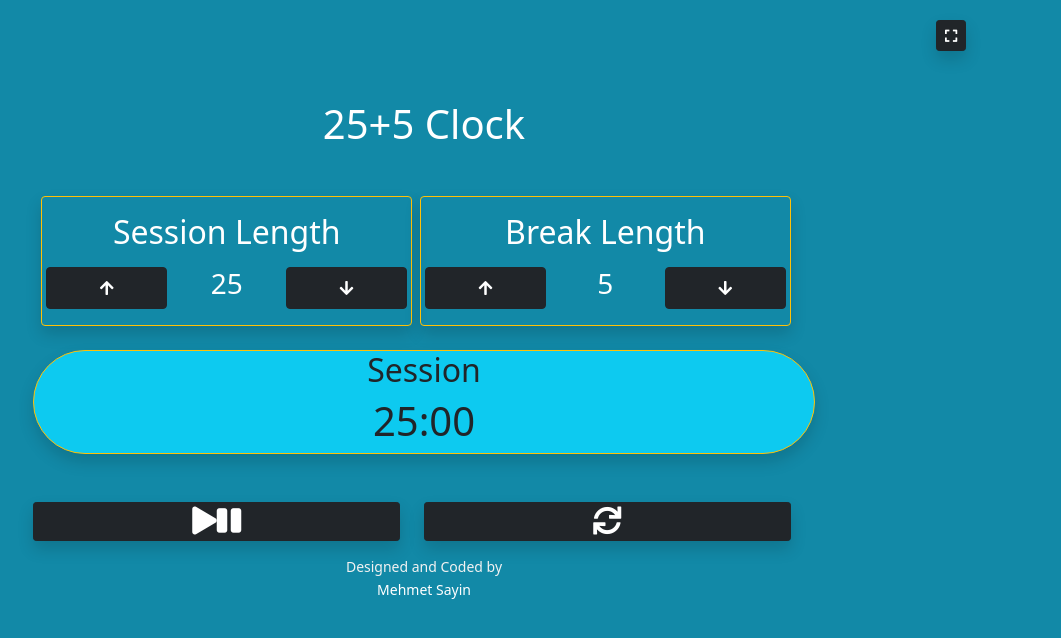
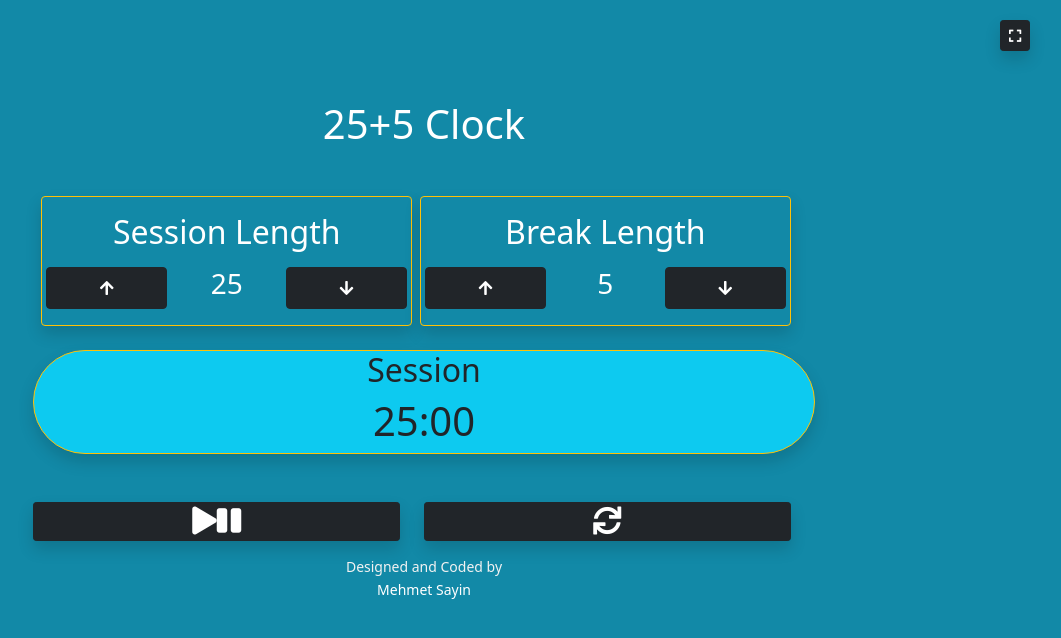
Before and after one commit to sayinmehmet47/Pomodoro-Clock, a plain HTML site: page index.html in a window 1280 px wide. Shown: the whole page, without its empty margins (216-1277 px from the left). Drawn offline with nearby package versions, Linux system fonts and the light colour scheme.

Commit message:
full screen icon pushed a little bit right

```diff
--- a/style.css
+++ b/style.css
@@ -20,5 +20,5 @@ body{
   .sizing{
     position: absolute;
     top: 20px;
-    left: 90%;
+    left: 95%;
   }
```
